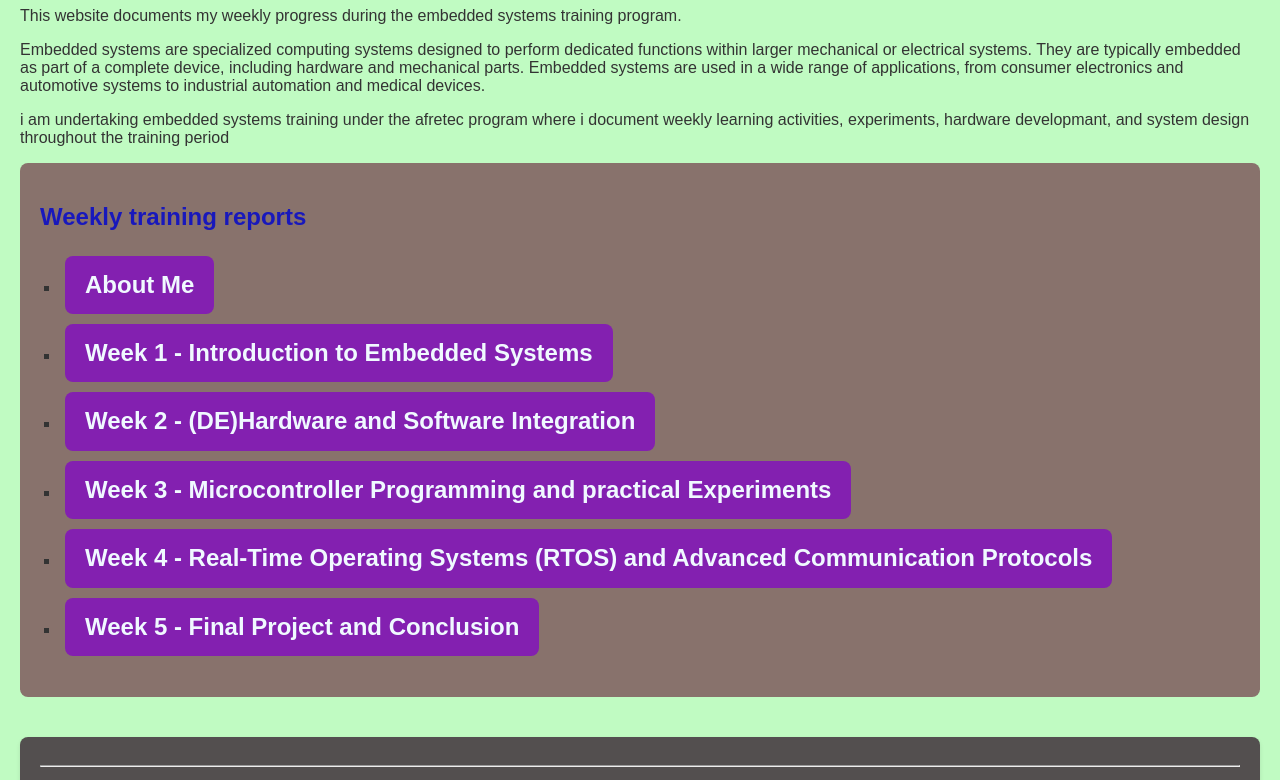
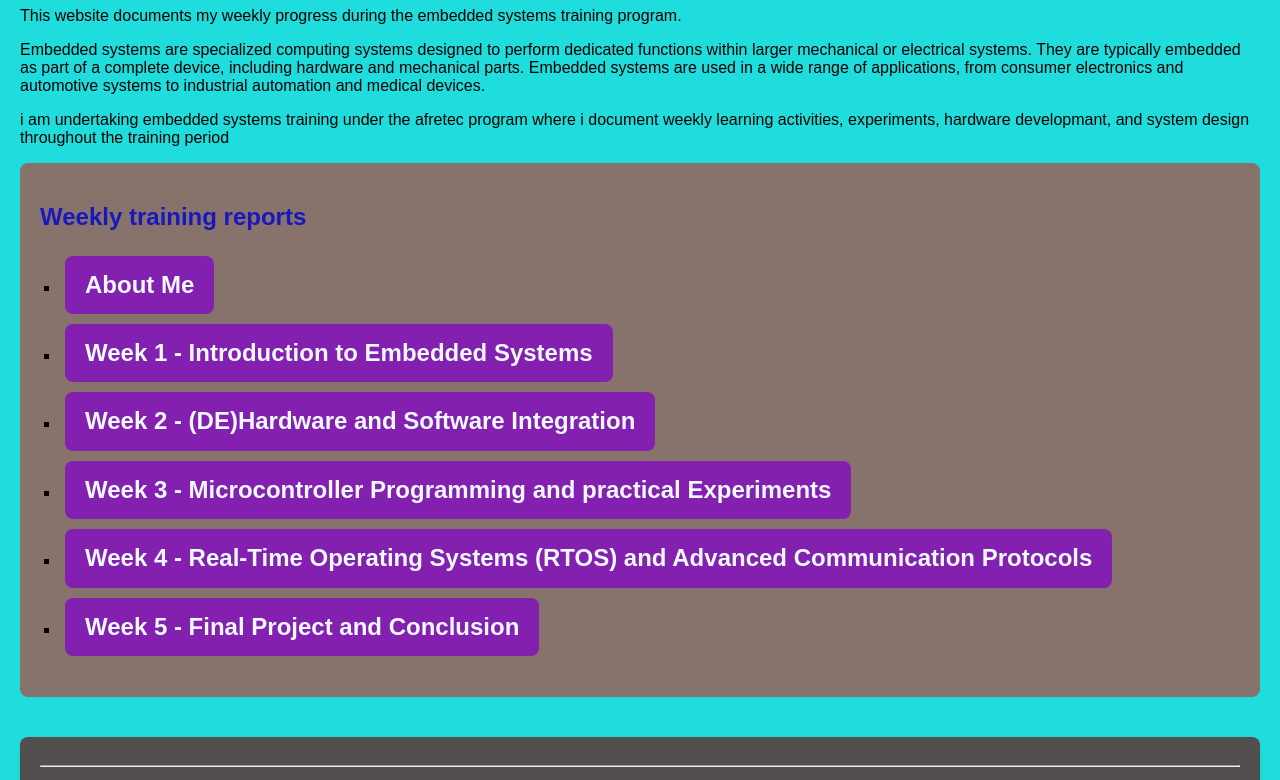
Before and after one commit to seleste3580-dev/embedded-systems-training, a plain HTML site: page index.html in a window 1280 px wide. Shown: the part 73-853 px from the top of the page. Drawn offline with Linux system fonts and the light colour scheme.

Commit message:
style fix

```diff
--- a/style.css
+++ b/style.css
@@ -1,7 +1,7 @@
 body {
     font-family: Arial, sans-serif;
-    background-color: #0df01542;
-    color: #333;
+    background-color: rgb(32, 221, 221);
+    color:black;
     margin: 20px;
 }
 a {
```
